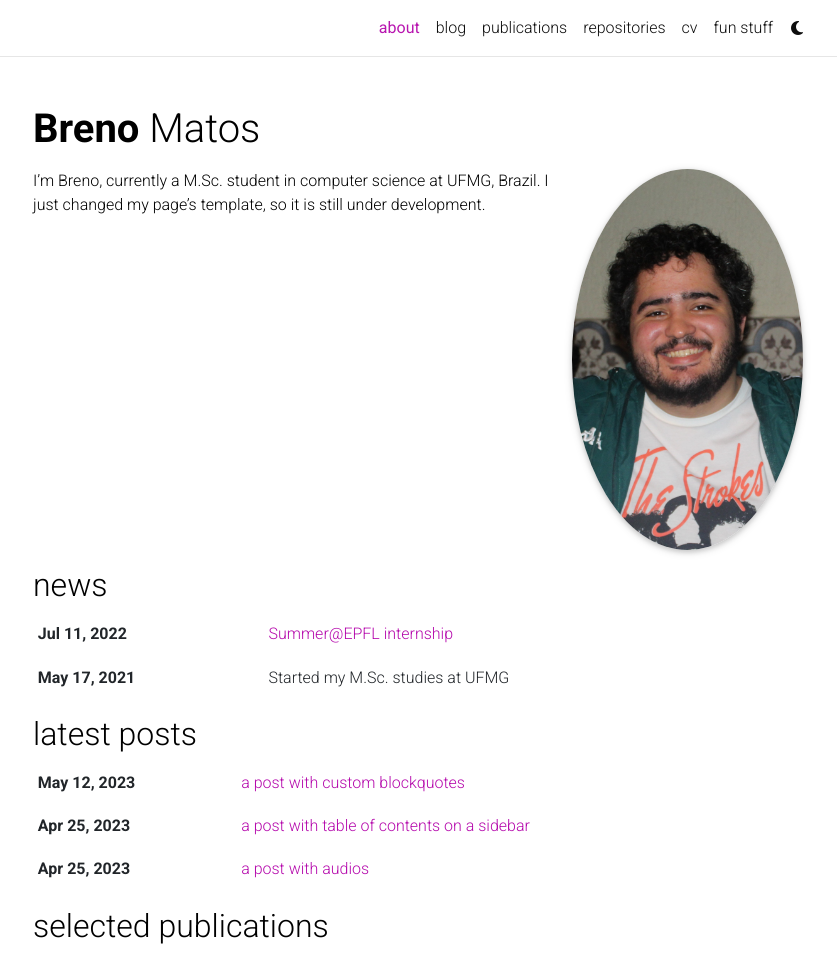
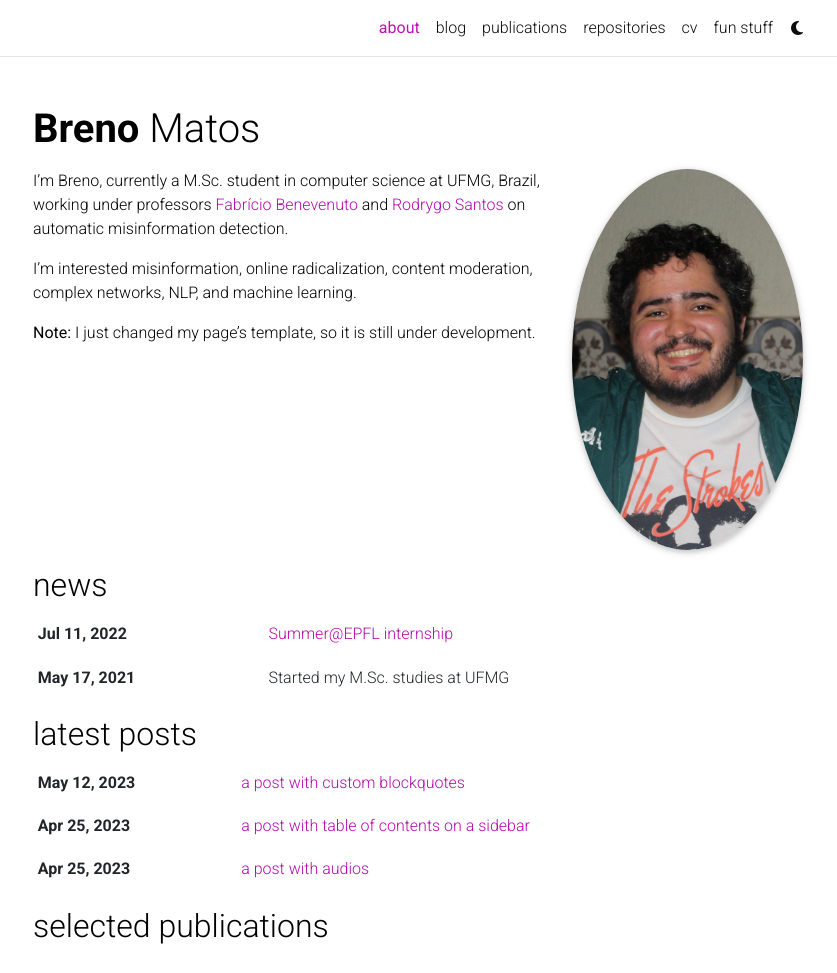
Before and after one commit to brenomatos/brenomatos.github.io, a Jekyll site: the page built from _pages/about.md, in a window 1280 px wide and 1263 px high, cut to the strip 0-973 px from the top of the window. Shown: the whole strip, without its empty margins (222-1059 px from the left). Built offline with Jekyll 4.4.1, drawn with Linux system fonts in a browser that asks for light colours; full-size pictures stand in for the smaller copies a plugin makes; comment, search, counter and statistics services are not loaded; a style sheet for code colours, icons or effects is not loaded.

Commit message:
updates bio

```diff
--- a/_pages/about.md
+++ b/_pages/about.md
@@ -19,7 +19,11 @@ selected_papers: true # includes a list of papers marked as "selected={true}"
 social: true  # includes social icons at the bottom of the page
 ---
 
-I'm Breno, currently a M.Sc. student in computer science at UFMG, Brazil. I just changed my page's template, so it is still under development.
+I'm Breno, currently a M.Sc. student in computer science at UFMG, Brazil, working under professors [Fabrício Benevenuto](https://twitter.com/fbenevenuto) and [Rodrygo Santos](https://twitter.com/rodrygo_santos) on automatic misinformation detection.
+
+I'm interested misinformation, online radicalization, content moderation, complex networks, NLP, and machine learning.
+
+<b> Note:</b> I just changed my page's template, so it is still under development.
 
 
 <!-- Write your biography here. Tell the world about yourself. Link to your favorite [subreddit](http://reddit.com). You can put a picture in, too. The code is already in, just name your picture `prof_pic.jpg` and put it in the `img/` folder.
```
